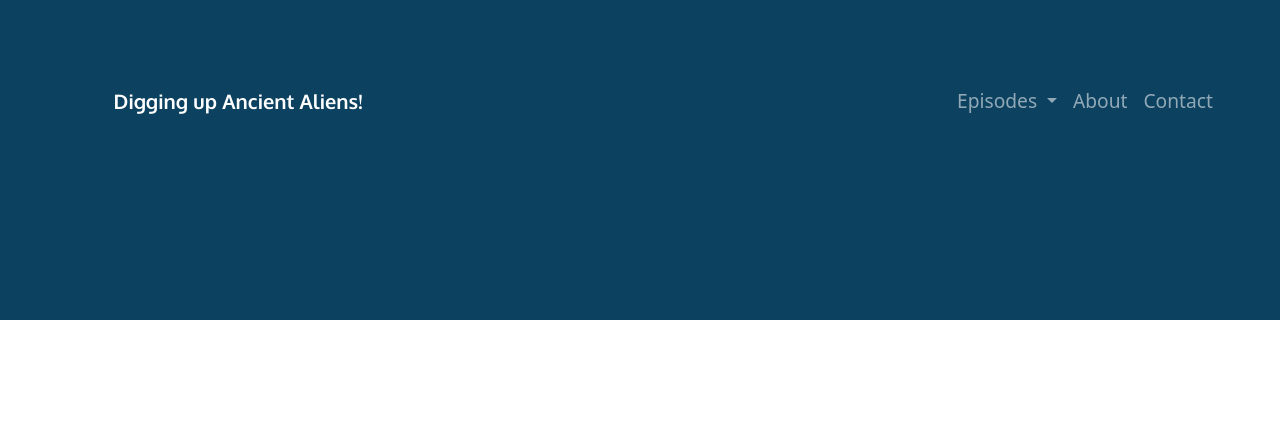
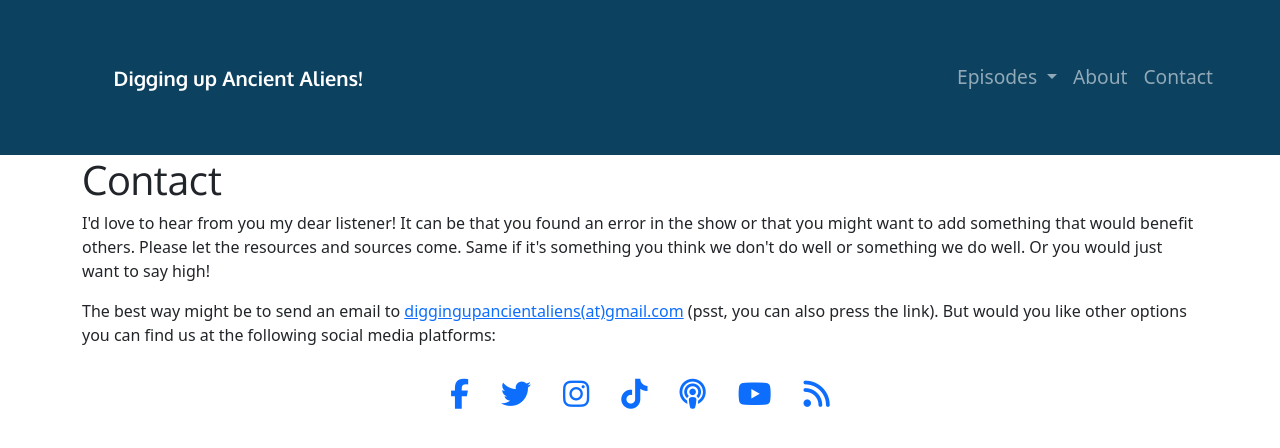
Before and after one commit to Uikikr/DUAA, a plain HTML site: page contact.html in a window 1280 px wide. Drawn offline with nearby package versions, Linux system fonts and the light colour scheme.

Commit message:
updates and breaks

```diff
--- a/CSS/styles.css
+++ b/CSS/styles.css
@@ -1,8 +1,11 @@
 Body {
   font-family: "Oxygen", sans-serif;
 }
+h1 {
+  font-family: "Oxygen";
+}
 .container-fluid {
-  padding: 3% 15% 8%;
+  padding: 2% 2%;
 }
 #title {
   background-color: #0c4160;
@@ -26,14 +29,28 @@ Body {
 .TextBar {
   padding-right: 4%;
 }
+
+.Start-episode {
+  padding: 3% 55%;
+}
 /*Call to arms section*/
 .CTA {
   font-size: 30px;
-  color: aquamarine;
+  color: #0c4160;
   padding-bottom: 4%;
 }
 
 .headShot {
   width: 300px;
   height: 300px;
+  border-radius: 50%;
 }
+.missing-UFO {
+  width: 300px;
+  height: 300px;
+}
+
+/*Contact page*/
+.contactText {
+  padding: 0 45% 0 45%;
+}
--- a/contact.html
+++ b/contact.html
@@ -98,7 +98,80 @@
         </nav>
       </div>
     </section>
-    <!-- Title -->
+    <!-- Contact -->
+    <section>
+      <div class="container contactText">
+        <h1>Contact</h1>
+        <p>
+          I'd love to hear from you my dear listener! It can be that you found
+          an error in the show or that you might want to add something that
+          would benefit others. Please let the resources and sources come. Same
+          if it's something you think we don't do well or something we do well.
+          Or you would just want to say high!
+        </p>
+        <p>
+          The best way might be to send an email to
+          <a href="mailto:diggingupancientaliens@gmail.com"
+            >diggingupancientaliens(at)gmail.com</a
+          >
+          (psst, you can also press the link). But would you like other options
+          you can find us at the following social media platforms:
+        </p>
+      </div>
+      <section id="call-to-arm">
+        <div class="d-flex justify-content-center">
+          <a
+            class="CTA nav-link"
+            href="https://www.facebook.com/Digging-up-Ancient-Aliens-108173641647111/"
+            target="_blank"
+            rel="noopener noreferrer"
+            ><i class="fab fa-facebook-f"></i
+          ></a>
+          <a
+            class="CTA nav-link"
+            href="https://twitter.com/DUAncientAliens"
+            target="_blank"
+            rel="noopener noreferrer"
+            ><i class="fab fa-twitter"></i>
+          </a>
+          <a
+            class="CTA nav-link"
+            href="https://www.instagram.com/digging_up_ancient_aliens/"
+            target="_blank"
+            rel="noopener noreferrer"
+            ><i class="fab fa-instagram"></i
+          ></a>
+          <a
+            class="CTA nav-link"
+            href="https://www.tiktok.com/@digging_up_ancient_alien"
+            target="_blank"
+            rel="noopener noreferrer"
+            ><i class="fab fa-tiktok"></i
+          ></a>
+          <a
+            class="CTA nav-link"
+            href=""
+            target="_blank"
+            rel="noopener noreferrer"
+            ><i class="fas fa-podcast"></i>
+          </a>
+          <a
+            class="CTA nav-link"
+            href=""
+            target="_blank"
+            rel="noopener noreferrer"
+            ><i class="fab fa-youtube"></i>
+          </a>
+          <a
+            class="CTA nav-link"
+            href=""
+            target="_blank"
+            rel="noopener noreferrer"
+            ><i class="fas fa-rss"></i>
+          </a>
+        </div>
+      </section>
+    </section>
     <section id="Footer"></section>
   </body>
 </html>
```
Also changed, not shown: about.html (+5 -3 lines), episodes.html (+5 -1 lines), index.html (+4 -4 lines), img/ufo.png (added), 1 other file.
